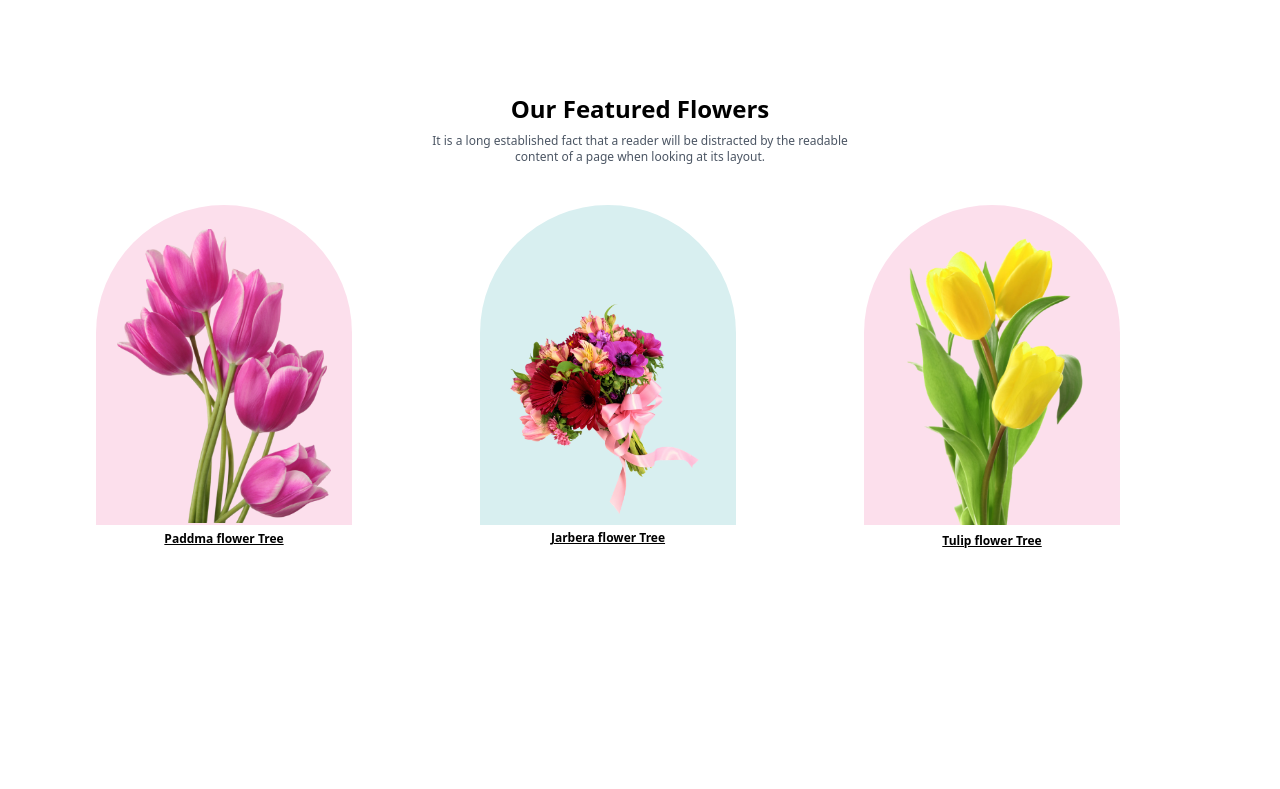
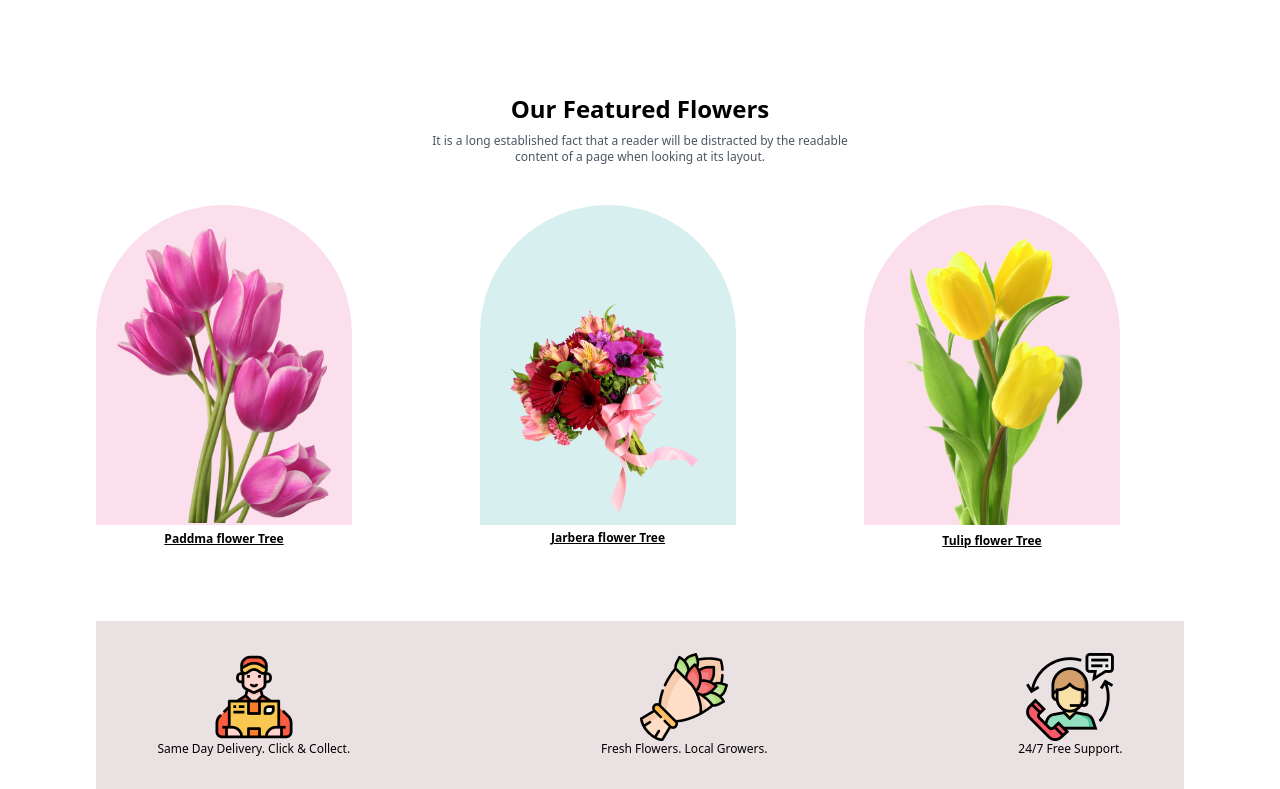
Before and after one commit to probillal/Flower_shop_resource, a website: page index.html in a window 1280 px wide. Shown: the part 519-1308 px from the top of the page. Before the commit the page ends 1068 px from the top, so only its background shows below. Drawn offline with Linux system fonts and the light colour scheme.

Commit message:
support section done

```diff
--- a/index.html
+++ b/index.html
@@ -87,6 +87,23 @@
           </p>
         </div>
       </div>
+      <!-- support section -->
+      <div
+        class="mx-24 mt-24 flex flex-col justify-around pt-8 pb-4 md:flex-row space-x-0 space-y-8 md:space-y-0 md:space-x-32 bg-[#eae2e2]"
+      >
+        <div class="mb-4">
+          <img src="Flower Asset/Group 57.png" class="mx-auto" alt="" />
+          <p class="text-xs text-center">Same Day Delivery. Click & Collect.</p>
+        </div>
+        <div class="mb-4">
+          <img src="Flower Asset/Group 58.png" class="mx-auto" alt="" />
+          <p class="text-xs text-center">Fresh Flowers. Local Growers.</p>
+        </div>
+        <div class="mb-4">
+          <img src="Flower Asset/Group 59.png" class="mx-auto" alt="" />
+          <p class="text-xs text-center">24/7 Free Support.</p>
+        </div>
+      </div>
     </main>
   </body>
 </html>
```
Also changed, not shown: css/style.css.
